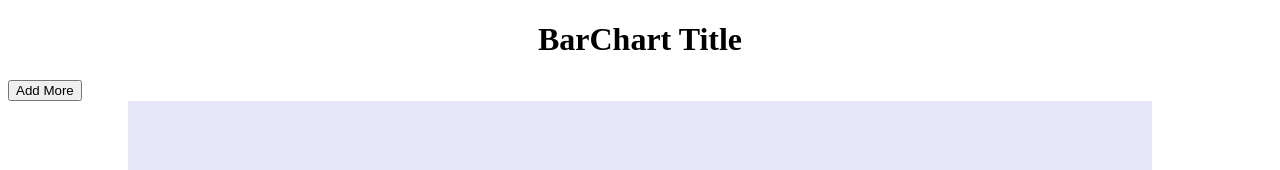
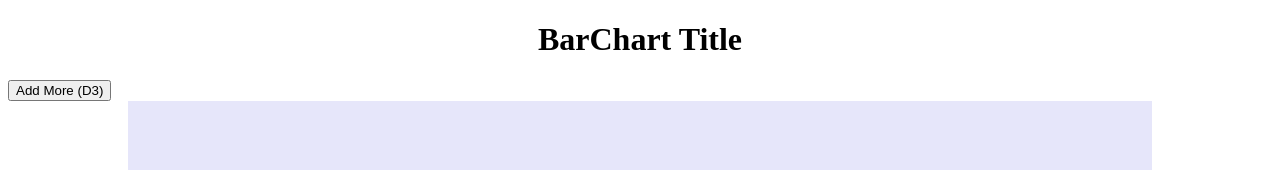
Before and after one commit to OscarKodes/React_and_D3_practice, a React (Create React App) app: page / in a window 1280 px wide. Shown: the top 170 px of the page. Built offline with nearby package versions, Linux system fonts and the light colour scheme.

Commit message:
Add comment for d3 addmore button and add d3 label to button

```diff
--- a/src/components/BarChart.jsx
+++ b/src/components/BarChart.jsx
@@ -14,6 +14,7 @@ const BarChart = (props) => {
   d3.csv(squirrelData, d3.autoType).then((data) => {
     state.data = data;
 
+    // Add More Button
     d3.select("#btn").on("click", () => {
       state.data[0].count += 50;
 
@@ -106,7 +107,7 @@ const BarChart = (props) => {
   return (
     <div>
       <h1>BarChart Title</h1>
-      <button id="btn">Add More</button>
+      <button id="btn">Add More (D3)</button>
       <div id="container"></div>
     </div>
   );
```
